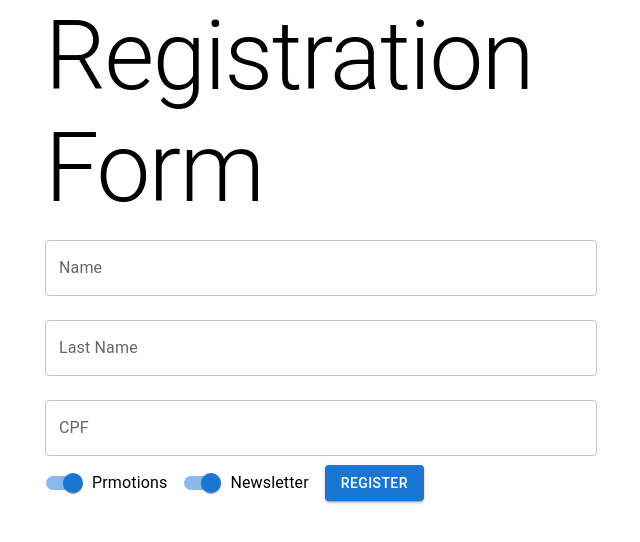
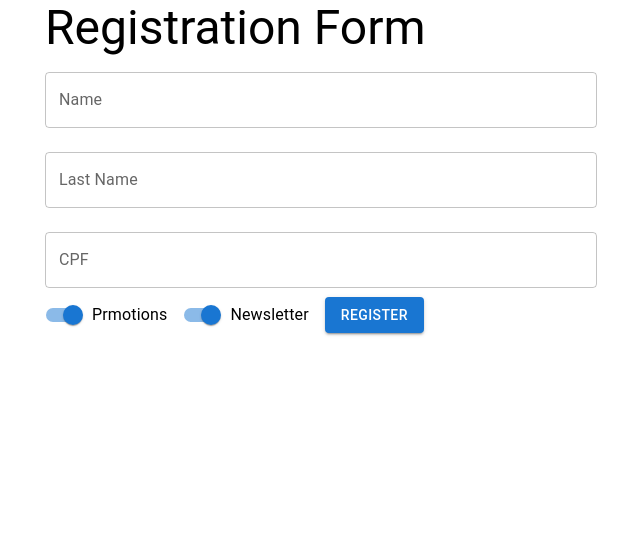
Before and after one commit to GuilhermeSR98/react_form, a React (Create React App) app: page / in a window 1280 px wide. Shown: the top 542 px of the page, without its empty margins (319-959 px from the left). Built offline with nearby package versions, Linux system fonts and the light colour scheme.

Commit message:
Form layout configuration

```diff
--- a/src/App.js
+++ b/src/App.js
@@ -3,11 +3,13 @@ import React, { Component } from 'react'
 import { Container, Typography } from '@mui/material/'
 import RegistrationForm from './Components/RegistrationForm/RegistrationForm'
 
+
+
 class App extends Component {
   render() {
     return (
       <Container maxWidth="sm">
-        <Typography variant="h1">Registration Form</Typography>
+        <Typography variant="h3" component="h1">Registration Form</Typography>
         <RegistrationForm />
       </Container>
     )
--- a/src/index.css
+++ b/src/index.css
@@ -12,3 +12,4 @@ code {
   font-family: source-code-pro, Menlo, Monaco, Consolas, 'Courier New',
     monospace;
 }
+@import url('https://fonts.googleapis.com/css2?family=Roboto:wght@300;400;500;700&display=swap');
```
